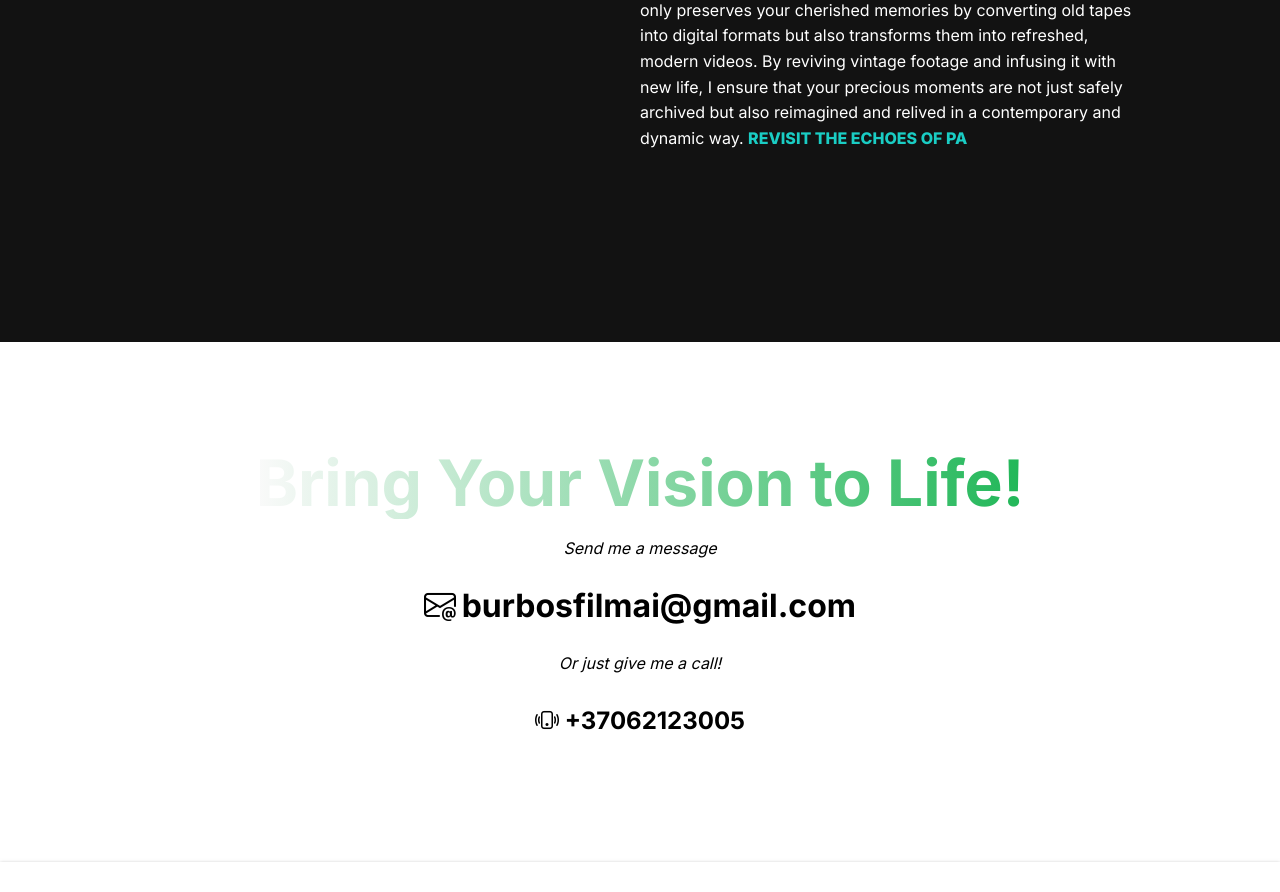
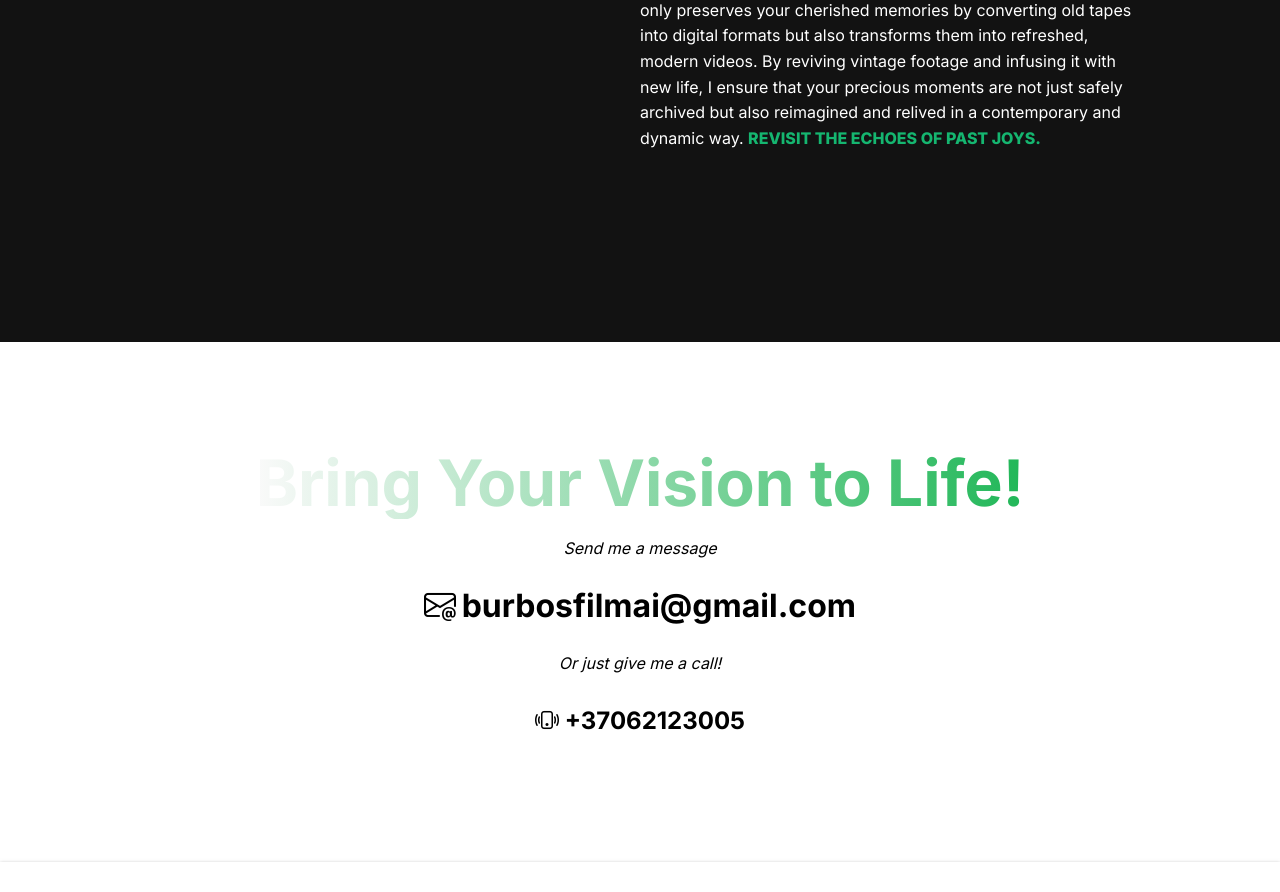
Before and after one commit to JustinasJadeska/Video-editor-operator-portfolio-, a React (Create React App) app in the folder luko-website/: page / in a window 1280 px wide. Shown: the part 3860-4752 px from the top of the page. Built offline with nearby package versions, Linux system fonts and the light colour scheme.

Commit message:
TypingEffect modified speed

```diff
--- a/luko-website/src/components/UI/typingEffect/TypingEffect.jsx
+++ b/luko-website/src/components/UI/typingEffect/TypingEffect.jsx
@@ -1,34 +1,34 @@
 import { useState, useEffect } from 'react';
 
-const useTypingEffect = (texts, speed = 200, delay = 1500) => {
-    const [index, setIndex] = useState(0);
-    const [subIndex, setSubIndex] = useState(0);
-    const [reverse, setReverse] = useState(false);
+const useTypingEffect = (texts, typingSpeed = 50, delay = 1000) => {
+    const [textIndex, setTextIndex] = useState(0);
+    const [charIndex, setCharIndex] = useState(0);
+    const [isDeleting, setIsDeleting] = useState(false);
 
     useEffect(() => {
-        if (index === texts.length) setIndex(0);
+        let typingTimeout;
 
-        const typingTimeout = setTimeout(() => {
-            setSubIndex((prevSubIndex) => prevSubIndex + (reverse ? -1 : 1));
-        }, speed);
+        if (isDeleting) {
+            typingTimeout = setTimeout(() => {
+                setCharIndex(charIndex - 1);
+            }, typingSpeed);
+        } else {
+            typingTimeout = setTimeout(() => {
+                setCharIndex(charIndex + 1);
+            }, typingSpeed);
+        }
 
-        const changeTextTimeout = setTimeout(() => {
-            if (!reverse && subIndex === texts[index].length) {
-                setReverse(true);
-                clearTimeout(changeTextTimeout);
-            } else if (reverse && subIndex === 0) {
-                setReverse(false);
-                setIndex((prevIndex) => prevIndex + 1);
-            }
-        }, subIndex === texts[index].length ? delay : speed);
+        if (!isDeleting && charIndex === texts[textIndex].length) {
+            setTimeout(() => setIsDeleting(true), delay);
+        } else if (isDeleting && charIndex === 0) {
+            setIsDeleting(false);
+            setTextIndex((textIndex + 1) % texts.length);
+        }
 
-        return () => {
-            clearTimeout(typingTimeout);
-            clearTimeout(changeTextTimeout);
-        };
-    }, [subIndex, index, reverse, texts, speed, delay]);
+        return () => clearTimeout(typingTimeout);
+    }, [charIndex, textIndex, isDeleting, texts, typingSpeed, delay]);
 
-    return texts[index].substring(0, subIndex);
+    return texts[textIndex].substring(0, charIndex);
 };
 
 export default useTypingEffect;
--- a/luko-website/src/components/pages/services/Services.jsx
+++ b/luko-website/src/components/pages/services/Services.jsx
@@ -33,8 +33,8 @@ const StyledServices = styled.section`
             transition: transform 0.3s ease;
 
             &:hover {
-                color: #158680;
-                cursor: pointer;
+                color: rgb(21, 182, 112);
+                cursor: text;
                 transform: scale(1.05);
             }
         }
@@ -49,7 +49,7 @@ const StyledServices = styled.section`
     .videoTapes {
 
     span {
-        color: #1acdc4;
+        color: rgb(21, 182, 112);
         font-weight: 800;
         text-transform: uppercase;
 
@@ -92,7 +92,7 @@ const Services = () => {
     }
 
     const typingTexts = ["Revisit the echoes of past joys.", "Discover timeless memories.", "Experience digital nostalgia."];
-    const typedText = useTypingEffect(typingTexts, 100, 2000);
+    const typedText = useTypingEffect(typingTexts, 50, 1000);
 
     return (
         <StyledServices id='services'>
```
Also changed, not shown: luko-website/src/components/UI/vhsVideo/VhsVideo.jsx (line endings or trailing spaces).
